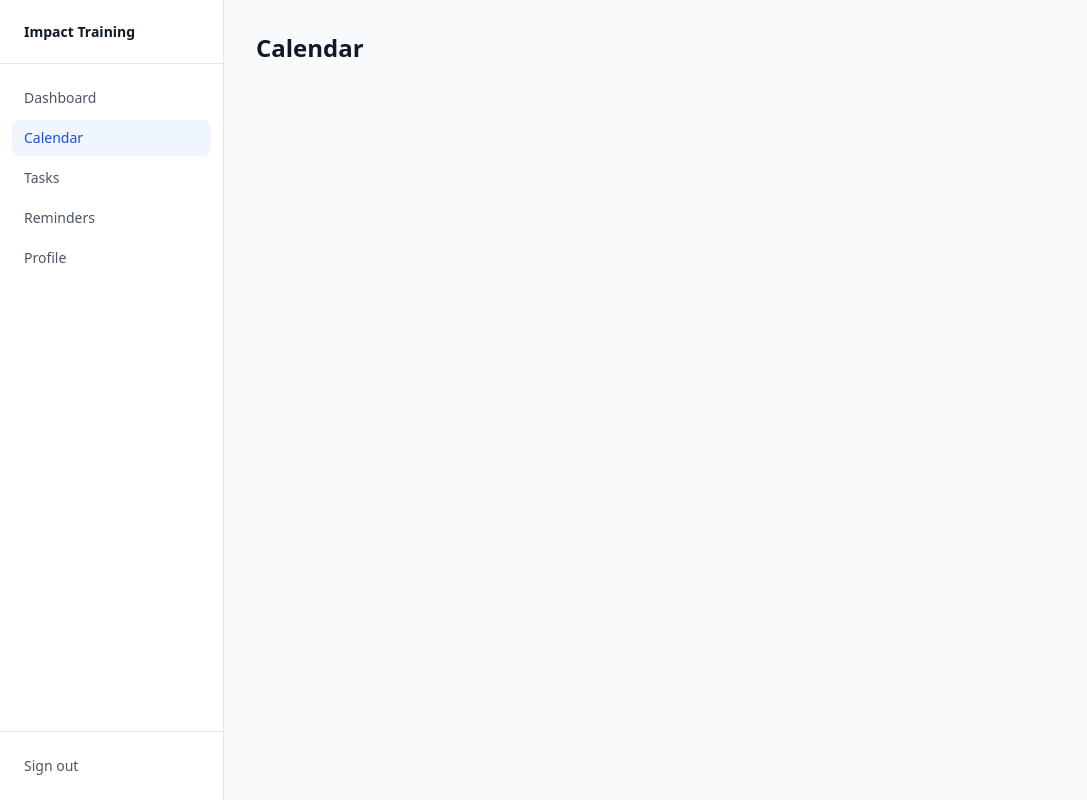
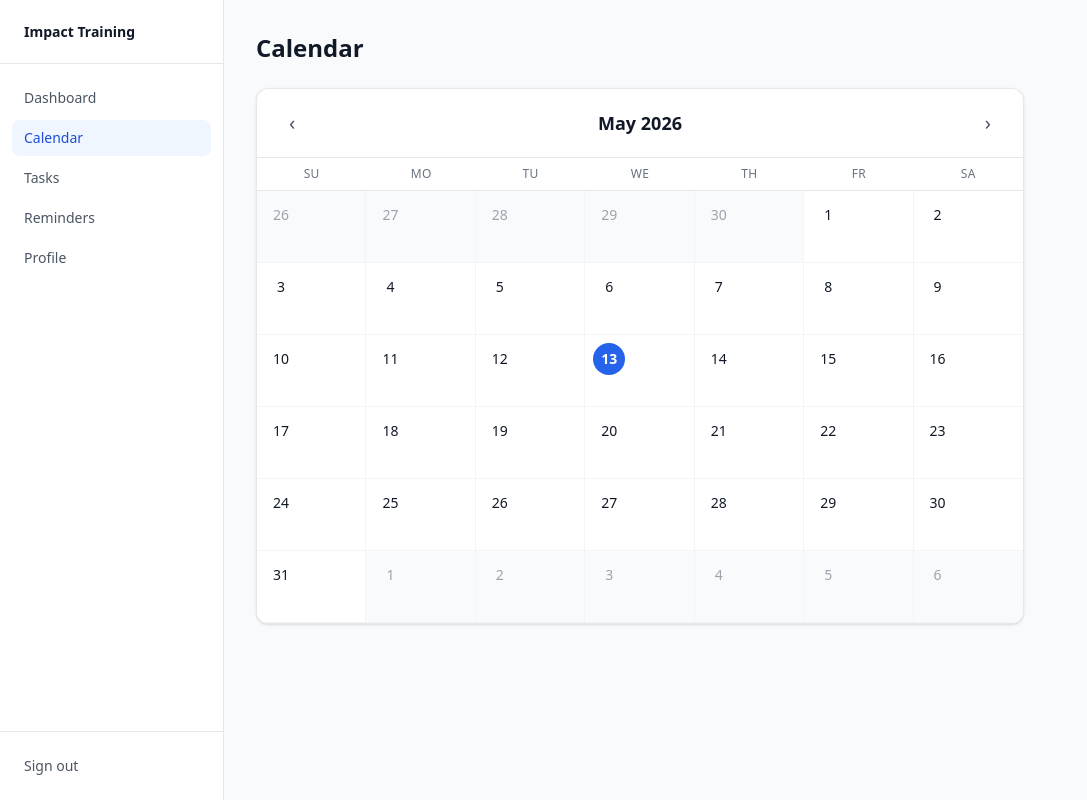
Before and after one commit to michaelr-1999/code-impact-training, a React (Vite) app in the folder frontend/: page /calendar in a window 1280 px wide. Shown: the whole page, without its empty margins (0-1087 px from the left). Built offline with nearby package versions, Linux system fonts and the light colour scheme; sample sign-in values are in the browser's storage.

Commit message:
created first changes to calendar page

```diff
--- a/frontend/src/pages/CalendarPage.tsx
+++ b/frontend/src/pages/CalendarPage.tsx
@@ -1,7 +1,116 @@
+import { useState } from "react";
+
+const DAYS_OF_WEEK = ["Su", "Mo", "Tu", "We", "Th", "Fr", "Sa"];
+
+const MONTH_NAMES = [
+  "January", "February", "March", "April", "May", "June",
+  "July", "August", "September", "October", "November", "December",
+];
+
 export default function CalendarPage() {
+  const today = new Date();
+  const [viewDate, setViewDate] = useState(new Date(today.getFullYear(), today.getMonth(), 1));
+
+  const year = viewDate.getFullYear();
+  const month = viewDate.getMonth();
+
+  const firstDayOfMonth = new Date(year, month, 1).getDay();
+  const daysInMonth = new Date(year, month + 1, 0).getDate();
+  const daysInPrevMonth = new Date(year, month, 0).getDate();
+
+  const cells: { day: number; currentMonth: boolean }[] = [];
+
+  for (let i = firstDayOfMonth - 1; i >= 0; i--) {
+    cells.push({ day: daysInPrevMonth - i, currentMonth: false });
+  }
+  for (let d = 1; d <= daysInMonth; d++) {
+    cells.push({ day: d, currentMonth: true });
+  }
+  const remaining = 42 - cells.length;
+  for (let d = 1; d <= remaining; d++) {
+    cells.push({ day: d, currentMonth: false });
+  }
+
+  function prevMonth() {
+    setViewDate(new Date(year, month - 1, 1));
+  }
+
+  function nextMonth() {
+    setViewDate(new Date(year, month + 1, 1));
+  }
+
+  function isToday(day: number, currentMonth: boolean) {
+    return (
+      currentMonth &&
+      day === today.getDate() &&
+      month === today.getMonth() &&
+      year === today.getFullYear()
+    );
+  }
+
   return (
-    <div className="p-8">
-      <h1 className="text-2xl font-bold text-gray-900">Calendar</h1>
+    <div className="p-4 sm:p-8">
+      <h1 className="text-2xl font-bold text-gray-900 mb-4 sm:mb-6">Calendar</h1>
+
+      <div className="bg-white rounded-xl shadow border border-gray-200 overflow-hidden w-full max-w-3xl">
+        {/* Header */}
+        <div className="flex items-center justify-between px-4 sm:px-6 py-3 sm:py-4 border-b border-gray-200">
+          <button
+            onClick={prevMonth}
+            className="p-2 rounded-lg hover:bg-gray-100 text-gray-600 hover:text-gray-900 transition-colors text-xl leading-none"
+            aria-label="Previous month"
+          >
+            &#8249;
+          </button>
+          <span className="text-base sm:text-lg font-semibold text-gray-900">
+            {MONTH_NAMES[month]} {year}
+          </span>
+          <button
+            onClick={nextMonth}
+            className="p-2 rounded-lg hover:bg-gray-100 text-gray-600 hover:text-gray-900 transition-colors text-xl leading-none"
+            aria-label="Next month"
+          >
+            &#8250;
+          </button>
+        </div>
+
+        {/* Day-of-week headers */}
+        <div className="grid grid-cols-7 border-b border-gray-200">
+          {DAYS_OF_WEEK.map((d) => (
+            <div key={d} className="py-2 text-center text-xs font-medium text-gray-500 uppercase tracking-wide">
+              {d}
+            </div>
+          ))}
+        </div>
+
+        {/* Date grid */}
+        <div className="grid grid-cols-7">
+          {cells.map((cell, i) => {
+            const today_ = isToday(cell.day, cell.currentMonth);
+            return (
+              <div
+                key={i}
+                className={`
+                  min-h-[44px] sm:min-h-[72px] p-1 sm:p-2 border-b border-r border-gray-100
+                  ${!cell.currentMonth ? "bg-gray-50" : "bg-white"}
+                  ${i % 7 === 6 ? "border-r-0" : ""}
+                `}
+              >
+                <span
+                  className={`
+                    inline-flex items-center justify-center w-7 h-7 sm:w-8 sm:h-8 rounded-full text-xs sm:text-sm
+                    ${today_ ? "bg-blue-600 text-white font-semibold" : ""}
+                    ${!today_ && cell.currentMonth ? "text-gray-900" : ""}
+                    ${!today_ && !cell.currentMonth ? "text-gray-400" : ""}
+                  `}
+                >
+                  {cell.day}
+                </span>
+              </div>
+            );
+          })}
+        </div>
+      </div>
     </div>
   );
 }
```
